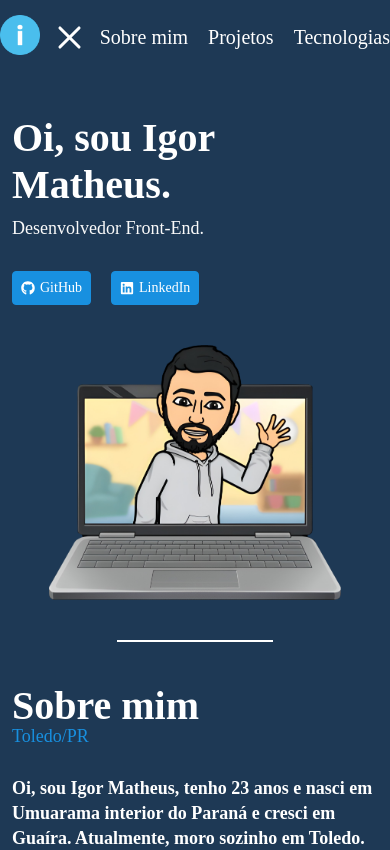
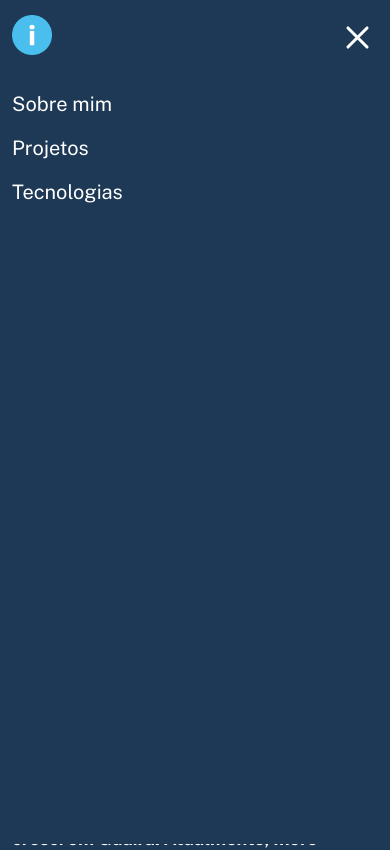
Before and after one commit to Igor713/igordeveloper, a React (Vite) app: page / in a window 390 px wide. Shown: the top 850 px of the page. Built offline with nearby package versions, Linux system fonts and the light colour scheme.

Commit message:
Finalizado movimento do menu mobile

```diff
--- a/index.html
+++ b/index.html
@@ -5,6 +5,11 @@
   <meta charset="UTF-8" />
   <link rel="icon" type="image/svg+xml" href="/vite.svg" />
   <meta name="viewport" content="width=device-width, initial-scale=1.0" />
+  <link rel="preconnect" href="https://fonts.googleapis.com">
+  <link rel="preconnect" href="https://fonts.gstatic.com" crossorigin>
+  <link
+    href="https://fonts.googleapis.com/css2?family=Comfortaa:wght@300;400;500;600;700&family=Public+Sans:wght@200;300;400;500;600;700;800;900&display=swap"
+    rel="stylesheet">
   <title>Igor Siquieri</title>
 </head>
 
--- a/src/components/Header/index.jsx
+++ b/src/components/Header/index.jsx
@@ -20,7 +20,7 @@ const Header = () => {
                 <div className={isActive ? 'header-mobile-btn' : 'header-mobile-btn open'} onClick={handleClick}>
                     <div className="menu-btn"></div>
                 </div>
-                <div className="header-navigation">
+                <div className={isActive ? 'header-navigation open' : 'header-navigation'}>
                     <Menu
                         navClass={"header-nav"}
                         navLinks={[
--- a/src/components/Header/styles.sass
+++ b/src/components/Header/styles.sass
@@ -57,10 +57,13 @@ header
             margin: 0 auto
             display: flex
             align-items: center
-            padding: 15px 0
+            padding: 15px 0.75rem
             justify-content: space-between
 
             .brand
+                position: relative
+                z-index: 999
+
                 img
                     width: 100%
                     max-width: 40px
@@ -74,6 +77,7 @@ header
                 width: 40px
                 height: 40px
                 transition: all .5s ease-in-out
+                z-index: 999
                 .menu-btn
                     width: 30px
                     height: 3px
@@ -109,11 +113,28 @@ header
                             transform: rotate(-45deg) translate(35px, 35px)
 
             .header-navigation
+                position: absolute
+                top: 0
+                bottom: 0
+                left: 0
+                right: 0
+                padding: 0.75rem
+                background: variables.$primary-color
+                z-index: 99
+                transform: translateX(0)
+                transition: all .5s
+
+                &.open
+                    transform: translateX(-500px) !important
+                    transition: all .5s
+
                 .header-nav
+                    margin-top: 80px
                     ul
                         display: flex
                         width: 100%
                         gap: 20px
+                        flex-direction: column
                         li
                             a
                                 color: variables.$secundary-color
--- a/src/styles/main.sass
+++ b/src/styles/main.sass
@@ -4,6 +4,8 @@
     padding: 0
     margin: 0
     box-sizing: border-box
+    font-family: 'Comfortaa', cursive
+    font-family: 'Public Sans', sans-serif
 
 body
     height: 100vh
```
